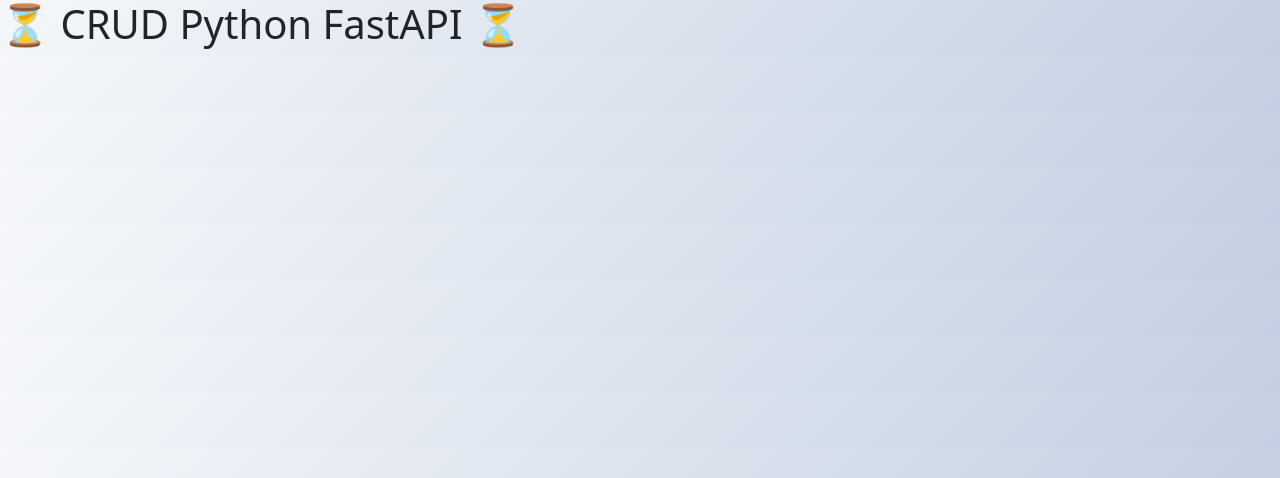
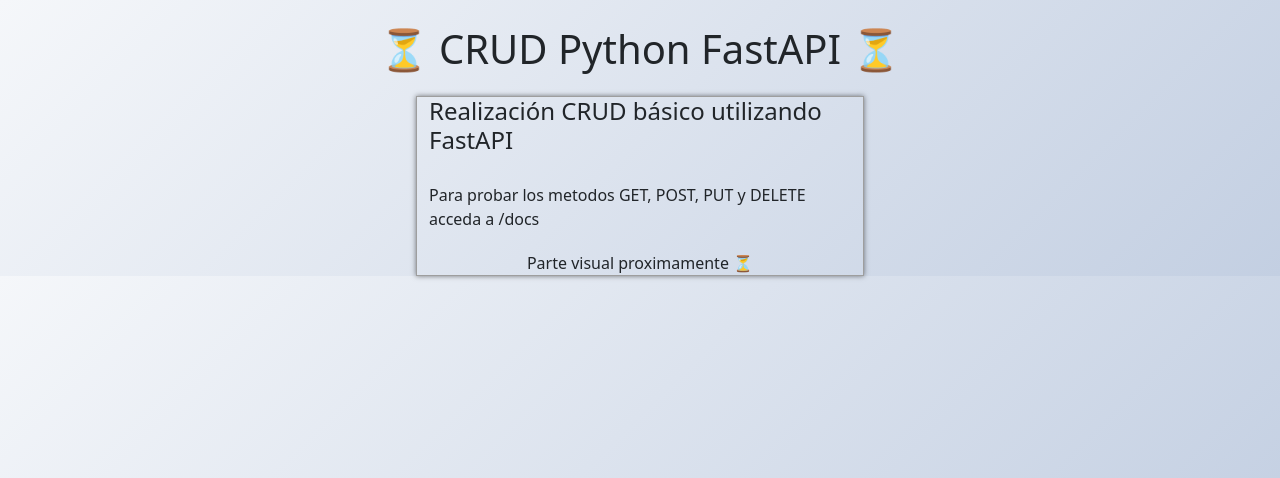
Before and after one commit to JuanFerraro/Practice-FastAPI-CRUD, a FastAPI app: page / in a window 1280 px wide. Shown: the top 478 px of the page. Run offline with FastAPI, Linux system fonts and the light colour scheme.

Commit message:
Modificacion index 👀

```diff
--- a/public/static/css/style.css
+++ b/public/static/css/style.css
@@ -1,3 +1,27 @@
 body {
     background-image: linear-gradient(135deg, #f5f7fa 0%, #c3cfe2 100%);
 }
+
+.seccion{
+    display: grid;
+    grid-template-columns: 1;
+}
+
+.container{
+    width: 35%;
+    margin-top: 15px;
+    display: flex;
+    flex-direction: column;
+    align-items: center;
+    row-gap: 20px;
+    border: 1px solid rgb(158, 158, 158);
+    box-shadow: 0px 0px 5px rgba(0, 0, 0, 0.5);
+}
+
+.titulo{
+    margin-top: 25px;
+}
+
+p {
+    all: unset;
+}
--- a/public/templates/index.html
+++ b/public/templates/index.html
@@ -9,8 +9,13 @@
     <link rel="stylesheet" href="/static/css/style.css">
 </head>
 <body>
-    <section>
-        <h1>⏳ CRUD Python FastAPI ⏳</h1>
+    <section class="seccion">
+        <center><h1 class="titulo">⏳ CRUD Python FastAPI ⏳</h1></center>
+        <div class="container">
+            <h4>Realización CRUD básico utilizando FastAPI</h4>
+            <p>Para probar los metodos GET, POST, PUT y DELETE acceda a /docs</p>
+            <p>Parte visual proximamente ⏳</p>
+        </div>
     </section>
 </body>
 </html>
```
